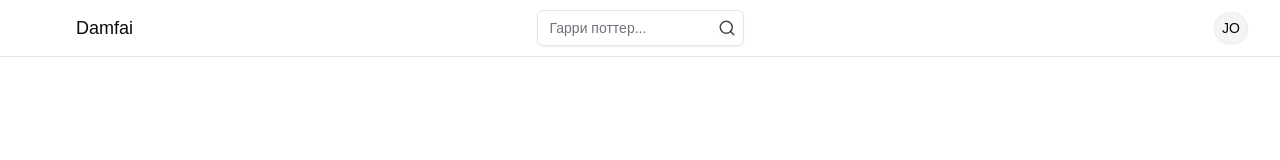
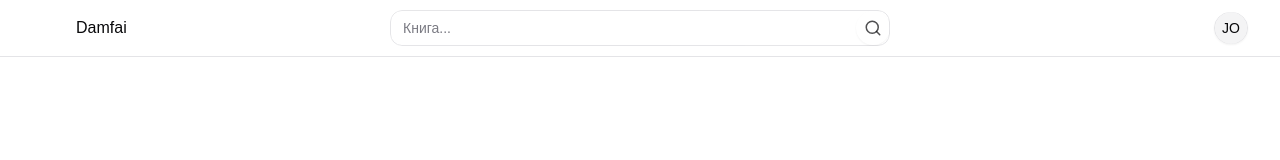
Before and after one commit to shms0mms/damfai-client, a Next.js app: page / in a window 1280 px wide. Shown: the top 160 px of the page. Built offline with nearby package versions, Linux system fonts and the light colour scheme.

Commit message:
feat: improve search

```diff
--- a/src/components/layout/header/index.tsx
+++ b/src/components/layout/header/index.tsx
@@ -1,6 +1,6 @@
 import Image from "next/image"
 import Link from "next/link"
-import { Search } from "@/components/layout/header/search"
+import { Search } from "./search"
 import { UserNav } from "./user-nav"
 import { config } from "@/config"
 
@@ -8,10 +8,10 @@ export const Header = () => {
   return (
     <header className="font-comfortaa sticky top-0 z-50 w-full border-b bg-muted backdrop-blur supports-[backdrop-filter]:bg-background/60 dark:bg-muted/25 dark:shadow-secondary">
       <div className="mx-4 flex h-14 items-center justify-between gap-8 sm:mx-8">
-        <div className="flex w-full max-w-[130px] items-center gap-x-4">
+        <div className="flex w-full max-w-[130px] items-center gap-x-4 max-md:hidden">
           <Link
             href="/"
-            className="flex items-center gap-2 text-base max-md:hidden lg:text-lg"
+            className="text-baselg:text-lg flex items-center gap-2"
           >
             <Image src={config.icon} alt={config.name} width={36} height={36} />
             <span>{config.name}</span>
@@ -20,7 +20,7 @@ export const Header = () => {
         <div className="flex w-full items-center justify-center">
           <Search />
         </div>
-        <div className="flex w-full max-w-[130px] justify-end">
+        <div className="flex w-full justify-end md:max-w-[130px]">
           <UserNav />
         </div>
       </div>
--- /dev/null
+++ b/src/components/layout/header/navigation.tsx
@@ -0,0 +1,33 @@
+"use client"
+
+import { usePathname } from "next/navigation"
+import { getMainNav } from "@/lib/main-nav"
+import { cn } from "@/lib/utils"
+
+export const Navigation = () => {
+  const pathname = usePathname()
+
+  const items = getMainNav(pathname)
+  return (
+    <nav>
+      <ul className="flex items-center gap-6 lg:gap-10">
+        {items.map(item => (
+          <li>
+            <a
+              key={item.href}
+              href={item.href}
+              className={cn(
+                "before: relative text-sm font-medium text-foreground/75 transition-colors duration-200 before:absolute before:-bottom-1 before:left-0 before:h-px before:w-full before:content-[''] hover:text-foreground",
+                {
+                  "text-foreground": item.active
+                }
+              )}
+            >
+              {item.title}
+            </a>
+          </li>
+        ))}
+      </ul>
+    </nav>
+  )
+}
--- a/src/components/layout/header/search.tsx
+++ b/src/components/layout/header/search.tsx
@@ -3,9 +3,12 @@ import { Input } from "@/components/ui/input"
 
 export const Search = () => {
   return (
-    <div className="relative flex items-center">
-      <Input placeholder="Гарри поттер..." className="w-full max-w-[300px]" />
-      <button className="absolute right-2 top-1/2 -translate-y-1/2 rounded-full text-sm font-medium text-foreground/75 shadow-sm">
+    <div className="relative w-full max-w-[500px] overflow-hidden rounded-xl before:absolute before:-top-12 before:left-0 before:z-50 before:h-16 before:w-16 before:rounded-full before:bg-white before:blur-[80px] before:content-[''] after:absolute after:-bottom-32 after:right-10 after:z-50 after:h-24 after:w-24 after:rounded-full after:bg-white after:blur-[100px] after:content-[''] max-md:max-w-full">
+      <Input
+        placeholder="Книга..."
+        className="relative w-full rounded-xl bg-background/50 transition-transform"
+      />
+      <button className="absolute right-0 top-1/2 -translate-y-1/2 rounded-full p-2 text-sm font-medium text-foreground/75 shadow-sm">
         <SearchIcon
           className="transition-colors duration-200 hover:text-foreground/75"
           size={18}
--- /dev/null
+++ b/src/lib/main-nav.ts
@@ -0,0 +1,15 @@
+type NavItem = {
+  title: string
+  href: string
+  active: boolean
+}
+
+export const getMainNav = (pathname: string): NavItem[] => {
+  return [
+    {
+      title: "Книги",
+      href: "/books",
+      active: pathname.startsWith("/books")
+    }
+  ]
+}
```
